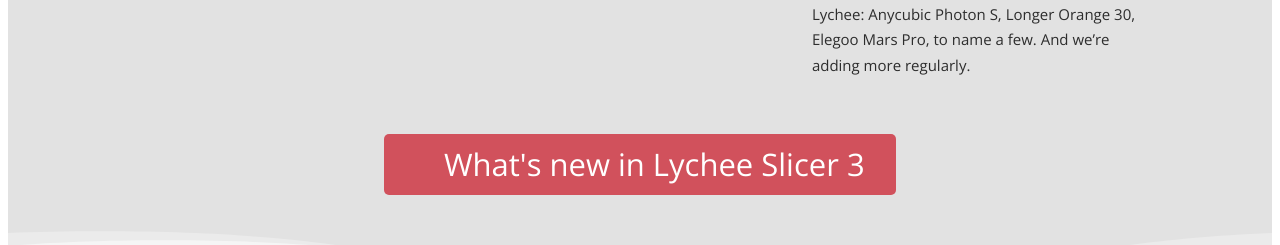
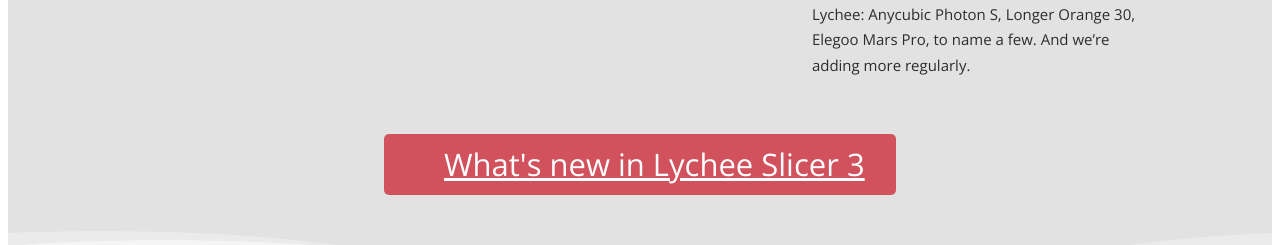
Before and after one commit to fabko-be/mangotest, a Next.js app: page / in a window 1280 px wide. Shown: the part 1663-1908 px from the top of the page. Built offline with nearby package versions, Linux system fonts and the light colour scheme.

Commit message:
Resolve overview Bouton link

```diff
--- a/components/index/overview.js
+++ b/components/index/overview.js
@@ -122,6 +122,7 @@
                 style={style.overview__container__buttoncontainer_button}
                 icon={<i className={"fal fa-search"} />}
                 content={`What's new in Lychee Slicer 3`}
+                link={`#`}
             />
         </div>
         <div className={style.overview__divider} />
```
